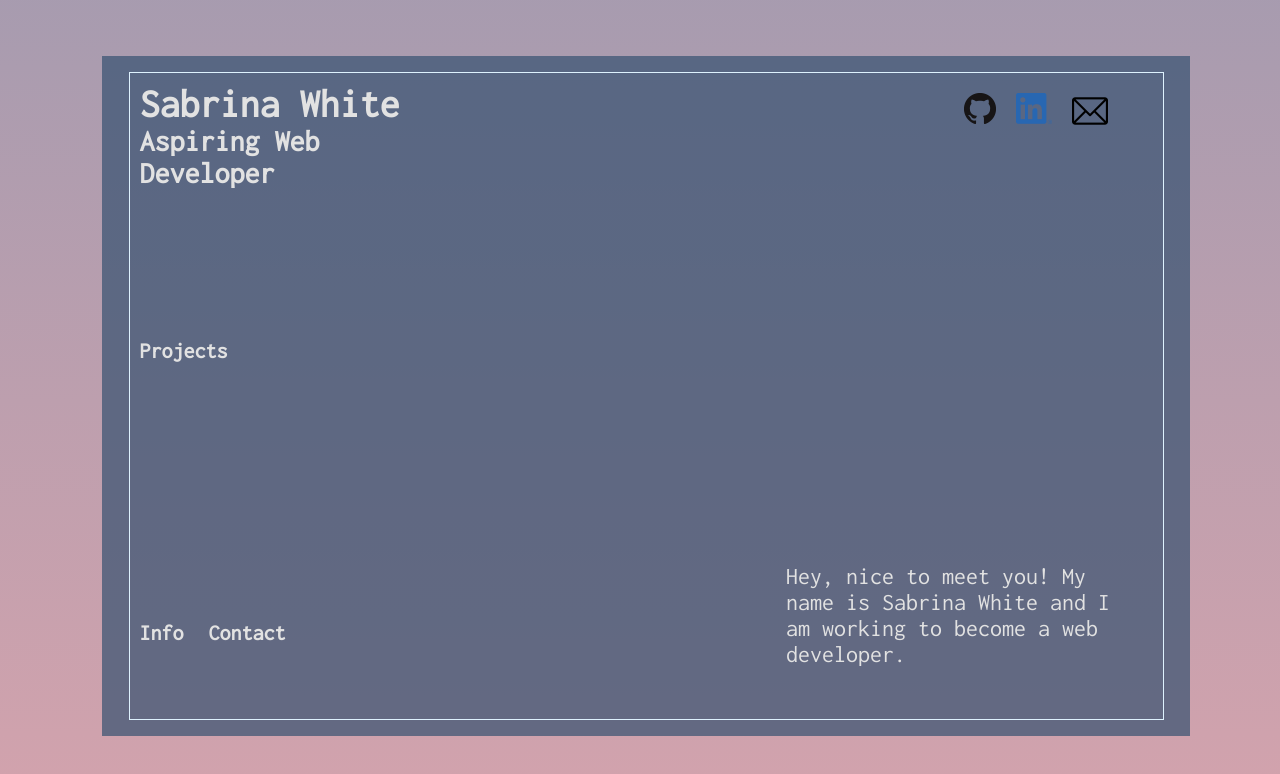
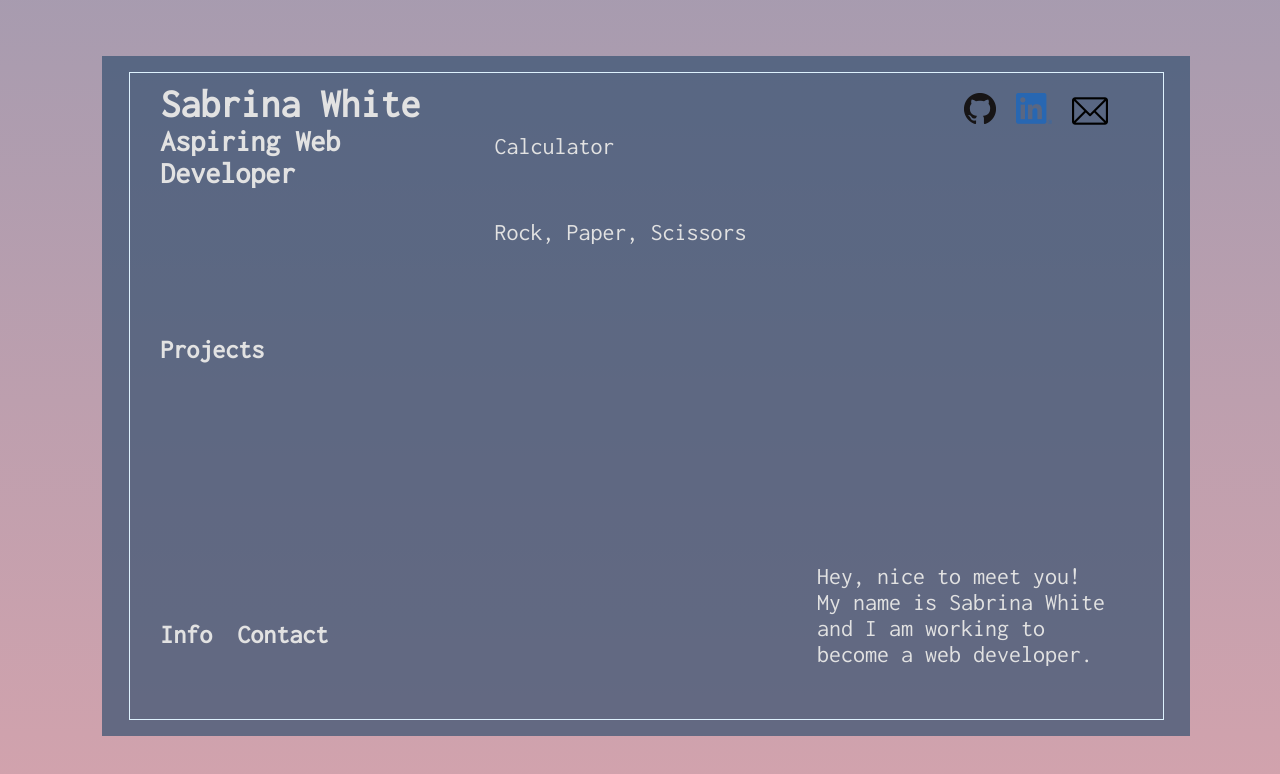
Before and after one commit to Sabrina-S-White/Portfolio, a plain HTML site: page index.html in a window 1280 px wide. Both pictures are taken after a click on the button "Projects". Drawn offline with Linux system fonts and the light colour scheme; a web font is replaced by a local one.

Commit message:
set up javascript and styling for index.html

```diff
--- a/index.css
+++ b/index.css
@@ -10,9 +10,9 @@
     --header: 35%;
     --main: 50%;
     --footer: 15%;
-    --right: 35%;
-    --middle: 30%;
-    --left: 35%;
+    --right: 30%;
+    --middle: 40%;
+    --left: 30%;
     font-size: 20px;
 }
 
@@ -22,6 +22,7 @@
     font-family: Inconsolata, sans-serif;
     list-style: none;
     text-transform: none;
+    cursor: default;
 }
 
 body {
@@ -70,6 +71,7 @@ body:before {
     flex-direction: column;
     position: relative;
     justify-content: space-between;
+    left: 2%;
 }
 
 .leftHeader {
@@ -94,8 +96,69 @@ body:before {
     list-style: none;
     display: flex;
     flex-direction: column;
-    font-size: 1.1rem;
+    font-size: 1.3rem;
     padding-top: 10%;
+}
+
+.bottomLeftList a {
+    text-decoration: none;
+    color:inherit;
+    font-family: inherit;
+    font-size: 1.3rem;
+}
+
+.bottomLeftList {
+    display: flex;
+    gap: 25px;
+    font-weight: bolder;
+}
+
+#info {
+    position: relative;
+}
+
+#info::after {
+    content: '';
+    height: 2px;
+    width: 0;
+    background: rgb(var(--borderLine));
+    position: absolute;
+    left: 0;
+    bottom: -10px;
+    transition: 0.5s;
+}
+
+#info:hover::after {
+    width: 100%;
+}
+
+#contact {
+    position: relative;
+}
+
+#contact::after {
+    content: '';
+    height: 2px;
+    width: 0;
+    background: rgb(var(--borderLine));
+    position: absolute;
+    left: 0;
+    bottom: -10px;
+    transition: 0.5s;
+}
+
+#contact:hover::after {
+    width: 100%;
+}
+
+#projects {
+    border:none;
+    background: var(--frontColor);
+    font-size: inherit;
+    font-family: inherit;
+    color: var(--text);
+    position: relative;
+    font-weight: bolder;
 }
 
 #projects::after {
@@ -109,56 +172,8 @@ body:before {
     transition: 0.5s;
 }
 
-.bottomLeftList ul li a::after {
-    content: '';
-    height: 2px;
-    width: 0;
-    background: rgb(var(--borderLine));
-    position: absolute;
-    left: 0;
-    bottom: -10px;
-    transition: 0.5s;
-}
-
-.bottomLeftList {
-    display: flex;
-    gap: 25px;
-    position: relative;
-    font-weight: bolder;
-}
-
-.bottomLeftList a {
-    text-decoration: none;
-    color:inherit;
-    font-family: inherit;
-    font-size: 1.1rem;
-}
-
-#projects {
-    border:none;
-    background: var(--frontColor);
-    font-size: inherit;
-    font-family: inherit;
-    color: var(--text);
-    position: relative;
-    font-weight: bolder;
-}
-
 #projects:hover::after {
     width: 100%;
-}
-
-#info:hover::after {
-    width: 19%;
-}
-
-#contact:hover::after {
-    width: 31%;
-}
-
-ul li a {
-    text-decoration: none;
-    color: rgb(var(--text));
 }
 
 #rightDiv {
@@ -193,31 +208,69 @@ ul li a {
 #midDiv {
     display: flex;
     flex-direction: column;
-    margin-top: 5%;
-    margin-left: 5%;
-    margin-bottom: 20%;
-    justify-content: space-between;
+    justify-content: center;
+    align-items: center;
     width: var(--middle);
-}
-
-.dropDownContent {
-    display: none;
-    position: absolute;
-    background-color: rgba(var(--lin1), 0.3);
-    min-width: 150px;
-    box-shadow: 0px 8px 16px 0px rgba(0, 0, 0, 0.2);
-    z-index: 1;
-    margin: 5px;
 
 }
 
-.dropDownContent a {
-    color: var(--text);
-    padding: 12px 16px;
-    text-decoration: none;
-    display: block;
+#projectDivMiddle {
+    display: none;
+    height: 100%;
+    gap: 25px;
+    font-size: 1.2rem;
+    font-family: inherit;
+    color: rgb(var(--text));
 }
 
-.dropDownDiv:hover .dropDownContent {
-    display: block;
+#projectDivMiddle ul li a {
+    text-decoration: none;
+    color: rgb(var(--text));
 }
+
+#pOne {
+    margin-top: 3rem;
+    margin-bottom: 3rem;
+}
+
+#pOne a {
+    margin-top: 3rem;
+    margin-bottom: 3rem;
+    position: relative;
+}
+
+#pOne a::after {
+    content: '';
+    height: 2px;
+    width: 0;
+    background: rgb(var(--borderLine));
+    position: absolute;
+    left: 0;
+    bottom: -10px;
+    transition: 0.5s;
+}
+
+#pOne a:hover::after {
+    width: 100%;
+}
+
+#pTwo a {
+    margin-top: 3rem;
+    margin-bottom: 3rem;
+    position: relative;
+}
+
+#pTwo a::after {
+    content: '';
+    height: 2px;
+    width: 0;
+    background: rgb(var(--borderLine));
+    position: absolute;
+    left: 0;
+    bottom: -10px;
+    transition: 0.5s;
+}
+
+#pTwo a:hover::after {
+    width: 100%;
+}
--- a/index.html
+++ b/index.html
@@ -19,12 +19,6 @@
                     <ul class="list">
                         <div class="dropDownDiv">
                             <button id="projects">Projects</button>
-                            <div class="dropDownContent">
-                                <ul>
-                                    <li><a href="./calculator/calculator.html">Calculator</a></li>
-                                    <li><a href="./rps/rps.html">Rock, Paper, Scissors</a></li>
-                                </ul>
-                            </div>
                         </div>
                     </ul>
                 </div>
@@ -36,9 +30,12 @@
                 </div>
             </div>
             <div class="contentDiv" id="midDiv">
-                <p class="middlePara">
-
-                </p>
+                <div id="projectDivMiddle">
+                    <ul>
+                        <li id="pOne"><a href="./calculator/calculator.html">Calculator</a></li>
+                        <li id="pTwo"><a href="./rps/rps.html">Rock, Paper, Scissors</a></li>
+                    </ul>
+                </div>
             </div>
             <div class="contentDiv" id="rightDiv">
                 <div class="rightList">
--- a/index.js
+++ b/index.js
@@ -1,6 +1,15 @@
-const middle = document.getElementById('middlePara');
+const middle = document.getElementById('projectDivMiddle');
 const projects = document.getElementById('projects');
+x = 0;
 
 projects.addEventListener('click', () => {
     console.log('yep');
+    if (x == 0) {
+        middle.style.display = "block";
+        x++;
+    } else if (x == 1) {
+        middle.style.display = "none";
+        x--;
+    }
+
 })
```
